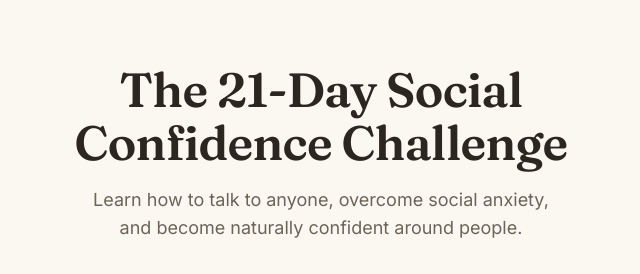
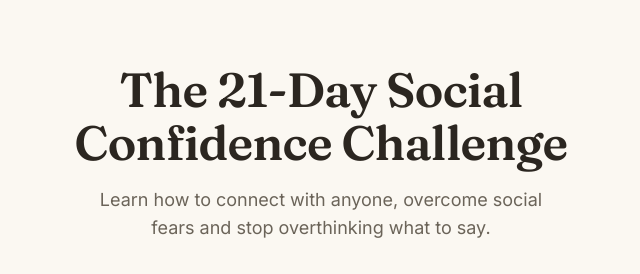
Before and after one commit to tombidgood/social-confidence-challenge, a website: page index.html in a window 1280 px wide. Shown: the top 274 px of the page, without its empty margins (319-959 px from the left). Drawn offline with Linux system fonts and the light colour scheme; grey boxes are pictures that could not be loaded.

Commit message:
Update index.html

```diff
--- a/index.html
+++ b/index.html
@@ -105,7 +105,7 @@
 
 <div class="wrap">
   <h1>The 21-Day Social Confidence Challenge</h1>
-  <p class="subtitle">Learn how to talk to anyone, overcome social anxiety, and become naturally confident around people.</p>
+  <p class="subtitle">Learn how to connect with anyone, overcome social fears and stop overthinking what to say.</p>
 
   <div class="video-frame">
     <iframe src="https://drive.google.com/file/d/1XK9Pqcko6WSqqtMqr42FX3q59knLd7ol/preview" allow="autoplay" allowfullscreen></iframe>
```
